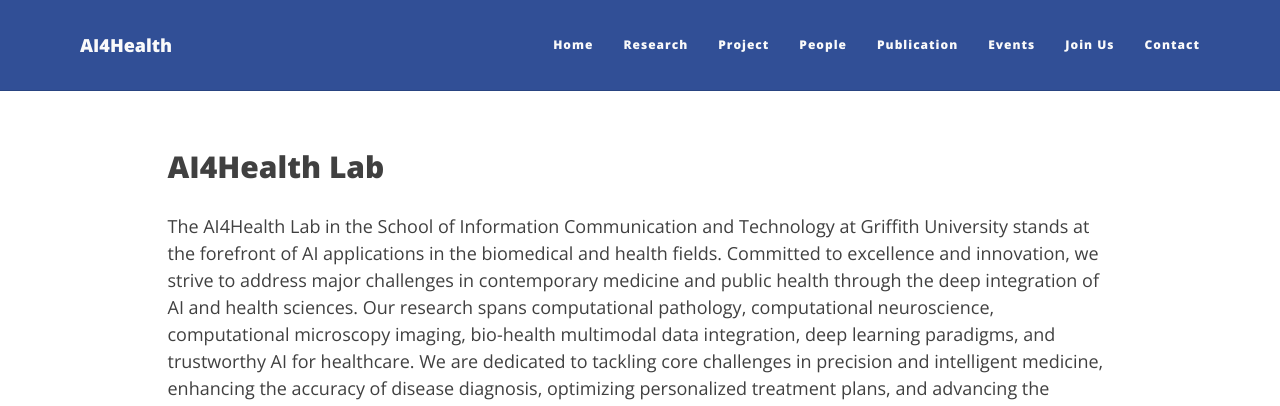
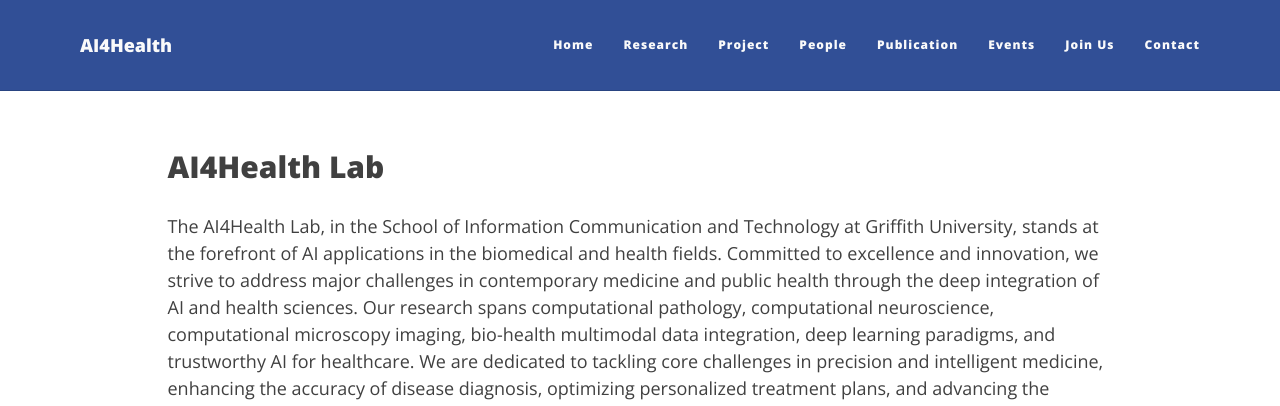
Before and after one commit to AI4HealthLab/AI4HealthLab.github.io, a Jekyll site: the page built from index.md, in a window 1280 px wide and 900 px high. Shown: the top 406 px of the window. Built offline with Jekyll 4.4.1, drawn with Linux system fonts in a browser that asks for light colours; nearby versions of some CDN libraries; some of the changed text lies outside the part shown.

```diff
--- a/index.md
+++ b/index.md
@@ -7,7 +7,7 @@
 
 ## AI4Health Lab
 
-The AI4Health Lab in the School of Information Communication and Technology at Griffith University stands at the forefront of AI applications in the biomedical and health fields. Committed to excellence and innovation, we strive to address major challenges in contemporary medicine and public health through the deep integration of AI and health sciences. Our research spans computational pathology, computational neuroscience, computational microscopy imaging, bio-health multimodal data integration, deep learning paradigms, and trustworthy AI for healthcare. We are dedicated to tackling core challenges in precision and intelligent medicine, enhancing the accuracy of disease diagnosis, optimizing personalized treatment plans, and advancing the fairness and explainability of medical decisions. With our interdisciplinary research team and exceptional innovation capabilities, the AI4Health Lab aims to become a global leader in AI and health research. We believe that artificial intelligence will reshape the future of healthcare, and we are committed to leading this transformation, ushering in a new era of technological advancement and human well-being.
+The AI4Health Lab, in the School of Information Communication and Technology at Griffith University, stands at the forefront of AI applications in the biomedical and health fields. Committed to excellence and innovation, we strive to address major challenges in contemporary medicine and public health through the deep integration of AI and health sciences. Our research spans computational pathology, computational neuroscience, computational microscopy imaging, bio-health multimodal data integration, deep learning paradigms, and trustworthy AI for healthcare. We are dedicated to tackling core challenges in precision and intelligent medicine, enhancing the accuracy of disease diagnosis, optimizing personalized treatment plans, and advancing the fairness and explainability of medical decisions. With our interdisciplinary research team and exceptional innovation capabilities, the AI4Health Lab aims to become a global leader in AI and health research. We believe that artificial intelligence will reshape the future of healthcare, and we are committed to leading this transformation, ushering in a new era of technological advancement and human well-being.
 
 
 <div id="p5-sketch"></div>
```
